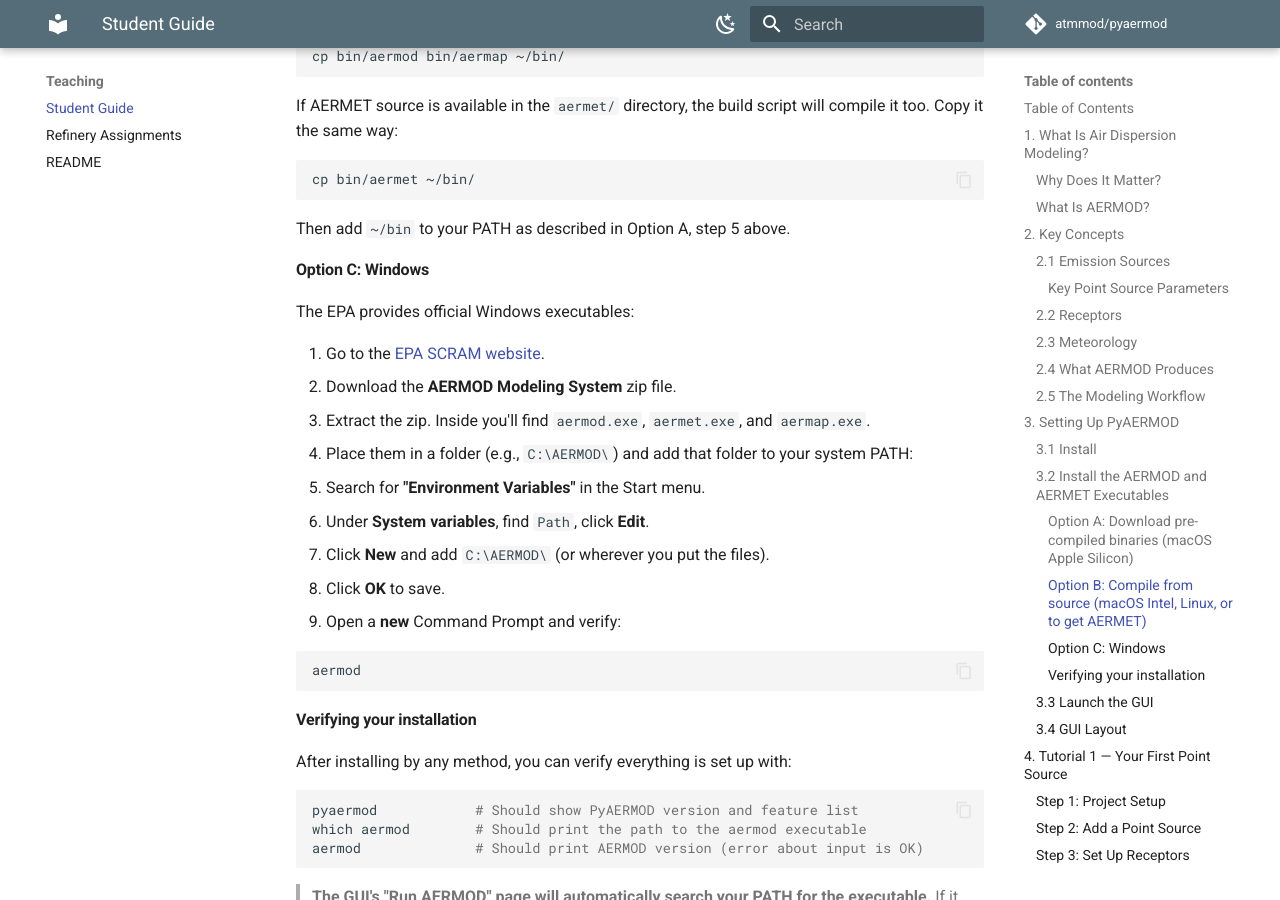
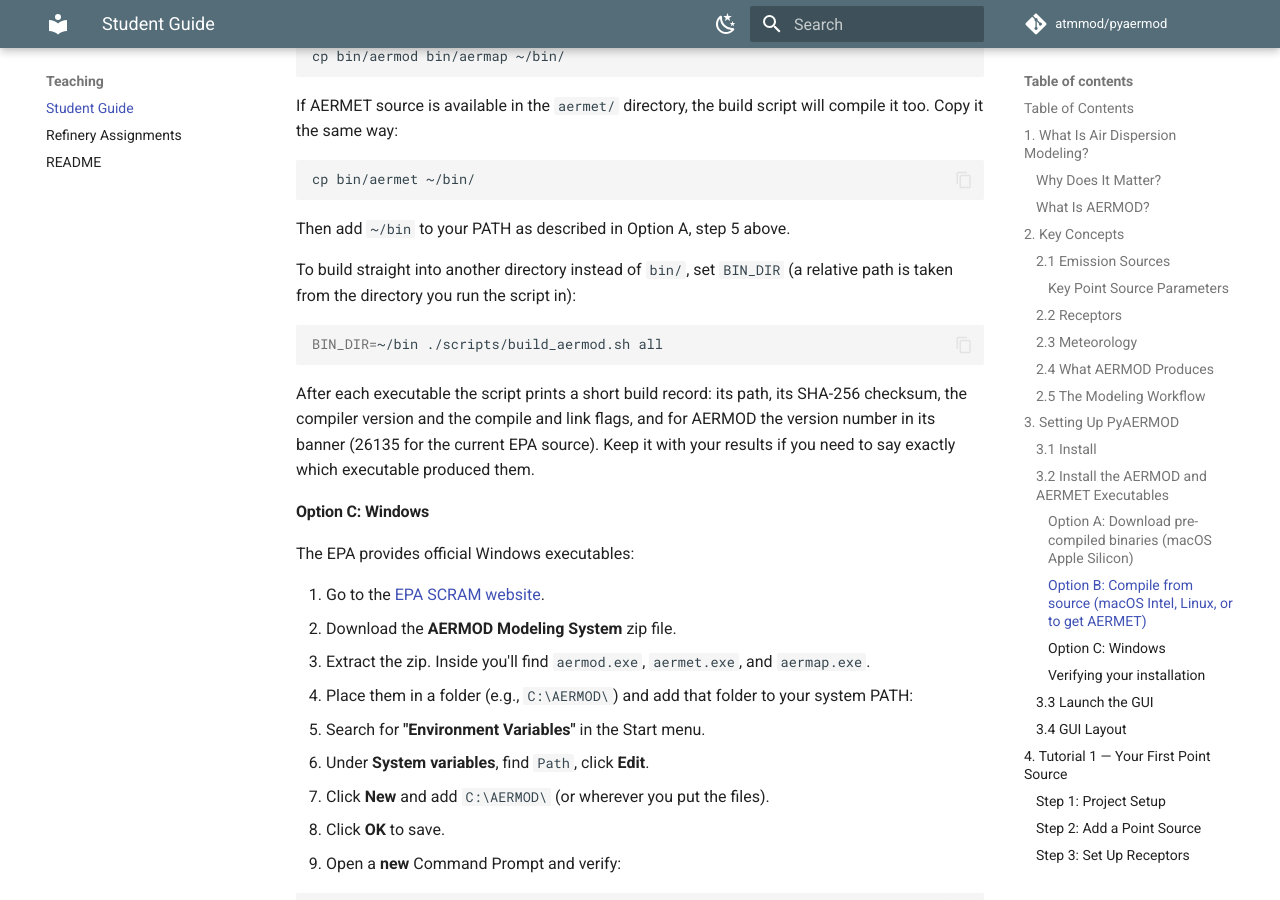
Before and after one commit to atmmod/pyaermod, an MkDocs documentation site: the page built from docs/teaching/student-guide.md, in a window 1280 px wide and 900 px high, scrolled down 6583 px. Built offline with MkDocs 1.6.1 and Material for MkDocs 9.7.7, drawn with Linux system fonts in a browser that asks for light colours; comment, search, counter and statistics services are not loaded.

Commit message:
Let the EPA build scripts build into a directory of your choosing, and print each binary's SHA-256, compiler and flags
Every build script wrote into the checkout's bin/ with no way to say
otherwise. The demonstration study needs a second AERMOD built from
patched source (the in-pit diagnostic) next to the regulatory one, and
must not touch the user's bin/, so the only way to get it was to
overwrite the first build. Nothing recorded which binary a run used
either: a manifest can store a SHA-256, but the build never said which
hash it produced, with which compiler and flags.

build_aermod.sh, build_bpip.sh, build_aersurface.sh and
build_aerscreen.sh now take BIN_DIR (default bin/, unchanged). It is
made absolute before use, because the scripts cd into scratch
directories before linking and a relative path would otherwise land
there. After each link the scripts print a build record: path, SHA-256,
compiler version, and the compile and link flags actually passed to
the compiler. AERMET and the AERSURFACE link use their own flags, not
FFLAGS, so the record reports those rather than echoing FFLAGS; for
AERMOD it adds the version from the usage banner. The shared code is
the new scripts/build_common.sh.

The hash identifies the binary, not the recipe: gfortran writes each
source file's absolute path into the binary (the runtime error messages
quote it), so two BPIP builds from the same archive, unpacked into
different temporary directories, hashed differently. Two AERMOD 26135
builds from the same AERMOD_SRC_DIR, one by the old script into bin/
and one by this one into a scratch BIN_DIR, hashed the same
(10e2746a...), with banner 26135. The comment in build_common.sh and
the changelog say so.

tests/test_build_scripts.py runs each script against a stand-in
compiler that logs its arguments, so it needs no gfortran or network
and checks the record against what the compiler was really given; with
the scripts reverted, 25 of its 32 tests fail and the 7 that pin the
default still pass. real_aerscreen.yml now also triggers on
build_common.sh, since that workflow runs these scripts.

Co-Authored-By: Claude Opus 5.5 <noreply@anthropic.com>

````diff
--- a/docs/teaching/student-guide.md
+++ b/docs/teaching/student-guide.md
@@ -298,6 +298,19 @@ cp bin/aermet ~/bin/
 ```
 
 Then add `~/bin` to your PATH as described in Option A, step 5 above.
+
+To build straight into another directory instead of `bin/`, set `BIN_DIR`
+(a relative path is taken from the directory you run the script in):
+
+```bash
+BIN_DIR=~/bin ./scripts/build_aermod.sh all
+```
+
+After each executable the script prints a short build record: its path,
+its SHA-256 checksum, the compiler version and the compile and link
+flags, and for AERMOD the version number in its banner (26135 for the
+current EPA source). Keep it with your results if you need to say
+exactly which executable produced them.
 
 #### Option C: Windows
 
````
Also changed, not shown: CHANGELOG.md (+24 -0 lines), RELEASING.md (+6 -1 lines), 7 other files.
